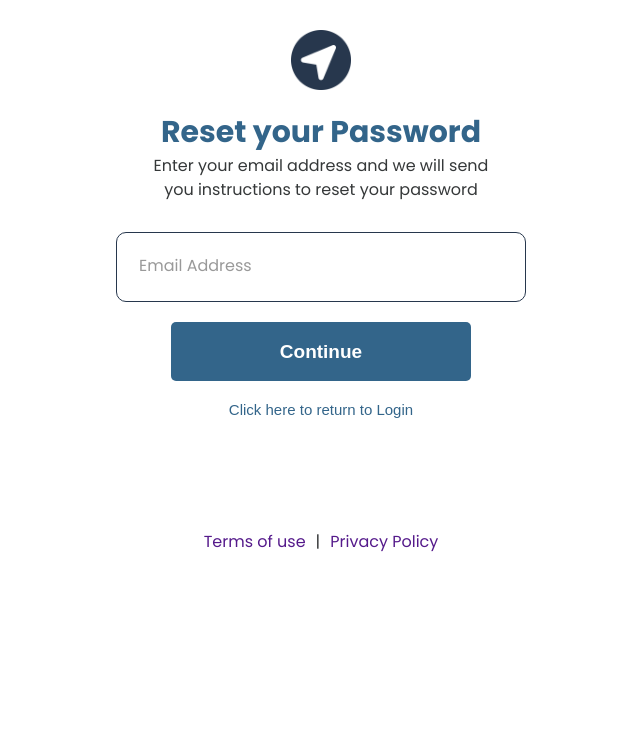
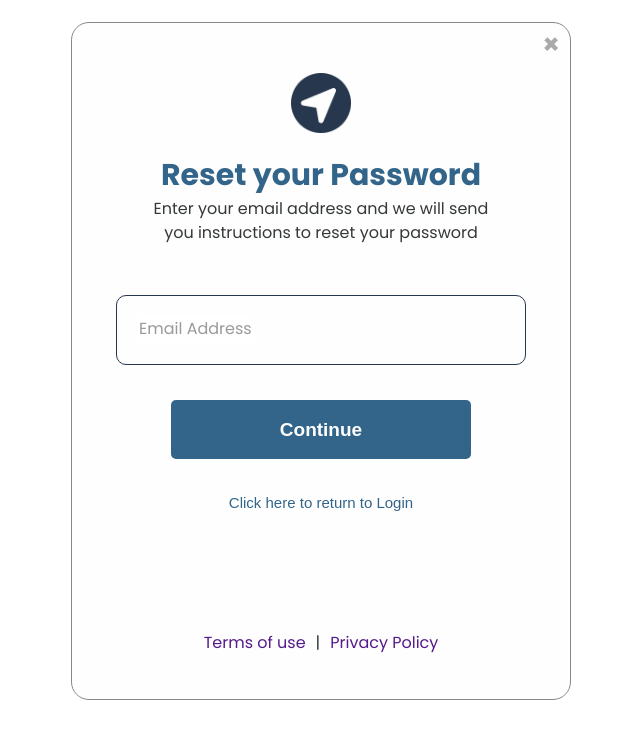
Before and after one commit to Roonaaan/CareerCompass, a React (Vite) app: page /Login/Forgot-Password in a window 1280 px wide. Shown: the top 738 px of the page, without its empty margins (319-959 px from the left). Built offline with nearby package versions, Linux system fonts and the light colour scheme.

Commit message:
Login Page - Login Modal (1/3 Done)

```diff
--- a/src/App.jsx
+++ b/src/App.jsx
@@ -3,7 +3,6 @@ import { BrowserRouter, Routes, Route } from 'react-router-dom'
 
 // Landing, About Us and Login Page
 import Home from './landing/Home';
-import Login from './landing/Login';
 import About from './landing/About';
 import ContactUs from './landing/Contact';
 
@@ -24,7 +23,6 @@ function App() {
         <Routes>
           {/* Landing, About Us and Login Page */}
           <Route path="/" element={<Home />} />
-          <Route path="/Login" element={<Login />} />
           <Route path="/About" element={<About />} />
           <Route path="/Contact-Us" element={<ContactUs />} />
 
--- a/src/landing/Home.jsx
+++ b/src/landing/Home.jsx
@@ -1,6 +1,7 @@
-import React, { Fragment } from "react";
+import React, { Fragment, useState } from "react";
 import { features } from "./constants/features";
 import { useNavigate } from "react-router-dom";
+import LoginModal from "./Login";
 
 //link Home CSS
 import "./styles/Home.css";
@@ -12,9 +13,10 @@ import footerlogo from "../assets/homepage/footerLogo.png";
 const Home = () => {
   const Logo = logo;
   const navigate = useNavigate();
+  const [showModal, setShowModal] = useState(false);
 
   const handleLoginClick = () => {
-    navigate("/Login");
+    setShowModal(true);
   };
   const handleAboutClick = () => {
     navigate("/About");
@@ -98,7 +100,7 @@ const Home = () => {
       </div>
       {/* End of Features */}
       {/* Footer */}
-      <nav className="footerNavbarWrapper">
+      <div className="footerNavbarWrapper">
         <div className="footerNavbarColumn">
           <div className="footerNavbarInner">
             <div className="footerLogoWrapper">
@@ -160,8 +162,9 @@ const Home = () => {
             </p>
           </div>
         </div>
-      </nav>
+      </div>
       {/* End of Footer */}
+      {showModal && <LoginModal onClose={() => setShowModal(false)} />}
     </>
   );
 };
--- a/src/landing/Login.jsx
+++ b/src/landing/Login.jsx
@@ -1,16 +1,25 @@
 import React, { useState } from 'react';
 import { useNavigate } from 'react-router-dom';
+import ForgotPassModal from './forgot-password/Forgotpass'
+
+// CSS
 import './styles/Login.css';
+
+// Image and Icons
 import Logo from '../assets/login/logo-dark.png';
 import { FaLock, FaLockOpen } from 'react-icons/fa';
 
-export const Login = () => {
+export const Login = ({ onClose }) => {
     const [email, setEmail] = useState('');
     const [password, setPassword] = useState('');
     const [emailError, setEmailError] = useState('');
     const [passwordError, setPasswordError] = useState('');
     const [errorMsg, setErrorMsg] = useState('');
 
+    // Modals
+    const [showModal, setShowModal] = useState(false);
+
+    // Email and Password Validation
     const handleValidation = () => {
         setEmailError('');
         setPasswordError('');
@@ -31,10 +40,12 @@ export const Login = () => {
     const [isRememberMeChecked, setIsRememberMeChecked] = useState(false);
     const navigate = useNavigate();
 
+    //Forgot Password
     const handleForgotPassClick = () => {
-        navigate('/Login/Forgot-Password');
+        setShowModal(true);
     };
 
+    //Enter Event Key
     const handleKeydown = (event) => {
         if(event.key === 'Enter'){
             handleValidation();
@@ -48,6 +59,7 @@ export const Login = () => {
         setErrorMsg('');
     };
 
+    // PHP Connection
     const loginSubmit = async () => {
         try {
             await new Promise(resolve => setTimeout(resolve, 1000));
@@ -80,6 +92,9 @@ export const Login = () => {
 
     return (
         <>
+        <div className="modal">
+            <div className="modal-content">
+                <span className="close" onClick={onClose}>&times;</span>
                 <div className="container">
                     <div className='loginHeader'>
                         <img src={Logo} alt='Logo' className='logo' />
@@ -159,6 +174,9 @@ export const Login = () => {
                         <a href=''> Privacy Policy </a>
                     </div>
                 </div>
+            </div>
+        </div>
+        {showModal && <ForgotPassModal onClose={() => setShowModal(false)} />}
         </>
     );
 };
--- a/src/landing/forgot-password/Forgotpass.jsx
+++ b/src/landing/forgot-password/Forgotpass.jsx
@@ -8,13 +8,10 @@ import './styles/Forgotpassword.css'
 import Logo from '../../assets/login/logo-dark.png'
 
 
-export const Forgotpass = () => {
+export const Forgotpass = ({ onClose }) => {
 
     // Navigation
     const navigate = useNavigate();
-    const handleLoginClick = () => {
-        navigate('/Login');
-    };
 
     // Email Validation
     const [email, setEmail] = useState('');
@@ -54,6 +51,7 @@ export const Forgotpass = () => {
             const data = await response.json();
 
             if (data.success) {
+                onClose();
                 navigate(`/Login/Forgot-Password/Email-Sent?email=${encodeURIComponent(email)}`);
             } else {
 
@@ -66,10 +64,12 @@ export const Forgotpass = () => {
 
     return (
         <>
+            <div className="forgot-password-modal">
+            <div className="forgot-password-content">
+                <span className="forgot-close" onClick={onClose}>&times;</span>
                 <div className="imageHeader">
                     <img src={Logo} alt='Logo' className='imageHeaderLogo' />
                 </div>
-            <div className="headerContainer">
                 <div className="forgotPassHeader">
                     <div className="forgotPassHeaderTitle"> Reset your Password </div>
                 </div>
@@ -94,17 +94,17 @@ export const Forgotpass = () => {
                     </button>
                 </div>
                 <div className="return">
-                    <button className="return-submit" onClick={handleLoginClick}> Click here to return to Login </button>
+                    <button className="return-submit" onClick={onClose}> Click here to return to Login </button>
                 </div>
-            </div>
-            <div className='footer'>
+                <div className='footer-forgotPass'>
                     <a href=''> Terms of use </a>
                     |
                     <a href=''> Privacy Policy </a>
                 </div>
+            </div>
+        </div>
         </>
     )
-
 }
 
 export default Forgotpass;
--- a/src/landing/forgot-password/styles/Forgotpassword.css
+++ b/src/landing/forgot-password/styles/Forgotpassword.css
@@ -1,3 +1,59 @@
+/* Forgopassword.jsx */
+.forgot-password-modal {
+    display: block;
+    position: fixed;
+    z-index: 1;
+    left: 0;
+    top: 0;
+    width: 100%;
+    height: 100%;
+    overflow: auto;
+    /* background-color: rgba(0, 0, 0, 0.4); */
+}
+
+.forgot-password-content {
+    background-color: #fefefe;
+    margin: 22px auto;
+    padding: 20px;
+    border: 1px solid #888;
+    border-radius: 18px;
+    width: 90%;
+    max-width: 500px;
+    display: flex;
+    flex-direction: column;
+    justify-content: center;
+    align-items: center;
+    position: relative;
+}
+
+.forgot-close {
+    color: #aaa;
+    position: absolute;
+    top: 10px;
+    right: 10px;
+    font-size: 28px;
+    font-weight: bold;
+    cursor: pointer;
+    transition: color 0.3s ease;
+}
+
+.forgot-close:hover,
+.forgot-close:focus {
+    color: black;
+    text-decoration: none;
+}
+
+.forgot-close:hover {
+    transform: scale(1.1);
+}
+
+/* Media query for smaller screens */
+@media screen and (max-width: 600px) {
+    .forgot-password-content {
+        width: 90%;
+    }
+}
+
 .imageHeader {
     display: flex;
     align-items: center;
@@ -45,24 +101,24 @@
     margin: 0 auto;
 }
 
-.inputs{
+.inputs {
     margin-top: 30px;
     display: flex;
     flex-direction: column;
 }
 
-.forgotErrorMsg{
+.forgotErrorMsg {
     display: flex;
     margin: 0 auto;
     color: red;
 }
 
-.forgotSubmit-container{
+.forgotSubmit-container {
     display: flex;
-    margin: 20px auto;
+    margin: 35px auto;
 }
 
-.forgotSubmit{
+.forgotSubmit {
     display: flex;
     justify-content: center;
     align-items: center;
@@ -78,16 +134,28 @@
     cursor: pointer;
 }
 
-.return{
+.return {
     display: flex;
 }
 
-.return-submit{
+.return-submit {
     border: none;
     background-color: transparent;
     cursor: pointer;
     color: #33658A;
     font-size: 15px;
+}
+
+.footer-forgotPass {
+    display: flex;
+    justify-content: center;
+    align-items: center;
+    margin-top: 110px;
+    padding: 10px 0 24px;
+}
+
+.footer-forgotPass a {
+    margin: 0 10px;
 }
 
 /* Forgotpassmessage.jsx */
--- a/src/landing/styles/Login.css
+++ b/src/landing/styles/Login.css
@@ -1,13 +1,64 @@
+/* Modals */
+.modal {
+    display: block;
+    position: fixed;
+    z-index: 1;
+    left: 0;
+    top: 0;
+    width: 100%;
+    height: 100%;
+    overflow: auto;
+    background-color: rgba(0, 0, 0, 0.4);
+}
+
+.modal-content {
+    background-color: #fefefe;
+    margin: 22px auto;
+    padding: 20px;
+    border: 1px solid #888;
+    border-radius: 18px;
+    width: 90%;
+    max-width: 500px;
+    display: flex;
+    flex-direction: column;
+    justify-content: center;
+    align-items: center;
+    position: relative;
+}
+
+.close {
+    color: #aaa;
+    position: absolute;
+    top: 10px;
+    right: 10px;
+    font-size: 28px;
+    font-weight: bold;
+    cursor: pointer;
+    transition: color 0.3s ease;
+}
+
+.close:hover,
+.close:focus {
+    color: black;
+    text-decoration: none;
+}
+
+.close:hover {
+    transform: scale(1.1);
+}
+
+/* Main Container */
 .container {
     display: flex;
     flex-direction: column;
     margin: auto;
     margin-top: 10px;
-    width: 600px;
+    width: 400px;
     padding-bottom: 30px;
+
 }
 
-.loginHeader{
+.loginHeader {
     display: flex;
     align-items: center;
     flex-direction: column;
@@ -16,20 +67,20 @@
 }
 
 
-.loginHeaderText{
+.loginHeaderText {
     display: flex;
     justify-content: center;
     margin-top: 10px;
     text-align: center;
 }
 
-.logo{
+.logo {
     display: flex;
     justify-content: center;
     width: 60px;
 }
 
-.header{
+.header {
     display: flex;
     flex-direction: column;
     align-items: center;
@@ -38,13 +89,13 @@
     margin-top: 0px;
 }
 
-.text{
+.text {
     color: #2F4858;
     font-size: 30px;
     font-weight: 700;
 }
 
-.inputs{
+.inputs {
     margin-top: 50px;
     display: flex;
     flex-direction: column;
@@ -65,7 +116,7 @@
     position: relative;
 }
 
-.input input{
+.input input {
     height: 50px;
     width: 360px;
     background: none;
@@ -78,7 +129,7 @@
     border: 2px solid transparent;
 }
 
-.input label{
+.input label {
     position: absolute;
     top: 0;
     left: 0;
@@ -88,18 +139,17 @@
     border: 2px solid transparent;
     pointer-events: none;
     transition: translate 250ms,
-                background-color 250ms,
-                border-color 250ms;
+        background-color 250ms,
+        border-color 250ms;
 }
 
 .input:focus-within label,
-.input:not(:has(:placeholder-shown))
-label{
+.input:not(:has(:placeholder-shown)) label {
     translate: 20px -14px;
     color: black;
 }
 
-.input ::placeholder{
+.input ::placeholder {
     color: transparent;
 }
 
@@ -110,20 +160,20 @@ label{
     justify-content: space-evenly;
 }
 
-.remember-me{
+.remember-me {
     margin-top: 20px;
     color: #000;
     font-size: 18px;
 }
 
-.forgot-password{
+.forgot-password {
     margin-top: 20px;
     color: #000;
     font-size: 18px;
     cursor: pointer;
 }
 
-.error-message{
+.error-message {
     padding-left: 100px;
     padding-top: 1px;
     color: red;
@@ -141,13 +191,13 @@ label{
     display: flex;
 }
 
-.show-password-button{
+.show-password-button {
     border: 0;
     outline: 0;
     background-color: transparent;
 }
 
-.loginErrorMsg{
+.loginErrorMsg {
     display: flex;
     align-items: center;
     justify-content: center;
@@ -155,14 +205,14 @@ label{
     color: red;
 }
 
-.submit-container{
+.submit-container {
     display: flex;
     gap: 30px;
     margin: 50px auto;
     align-items: center;
 }
 
-.submit{
+.submit {
     display: flex;
     justify-content: center;
     align-items: center;
@@ -178,19 +228,18 @@ label{
     cursor: pointer;
 }
 
-.no-account{
+.no-account {
     display: flex;
     justify-content: center;
 }
 
-.footer{
+.footer {
     display: flex;
     justify-content: center;
     align-items: center;
-    padding: 12px 0 24px;
 }
 
-.footer a{
+.footer a {
     margin: 0 10px;
 }
 
@@ -231,7 +280,7 @@ label{
         width: 100%;
     }
 
-    .password{
+    .password {
         display: flex;
         flex-direction: column;
     }
@@ -250,7 +299,7 @@ label{
         width: 100%;
     }
 
-    .password{
+    .password {
         display: flex;
         flex-direction: column;
     }
@@ -267,16 +316,16 @@ label{
 }
 
 @media (max-width: 460px) {
-    .password{
+    .password {
         display: flex;
         flex-direction: column;
     }
 
-    .no-account{
+    .no-account {
         font-size: 15px;
     }
 
-    .footer a{
+    .footer a {
         font-size: 15px
     }
 }
```
Lines whose indentation alone changed are shown as unchanged.
